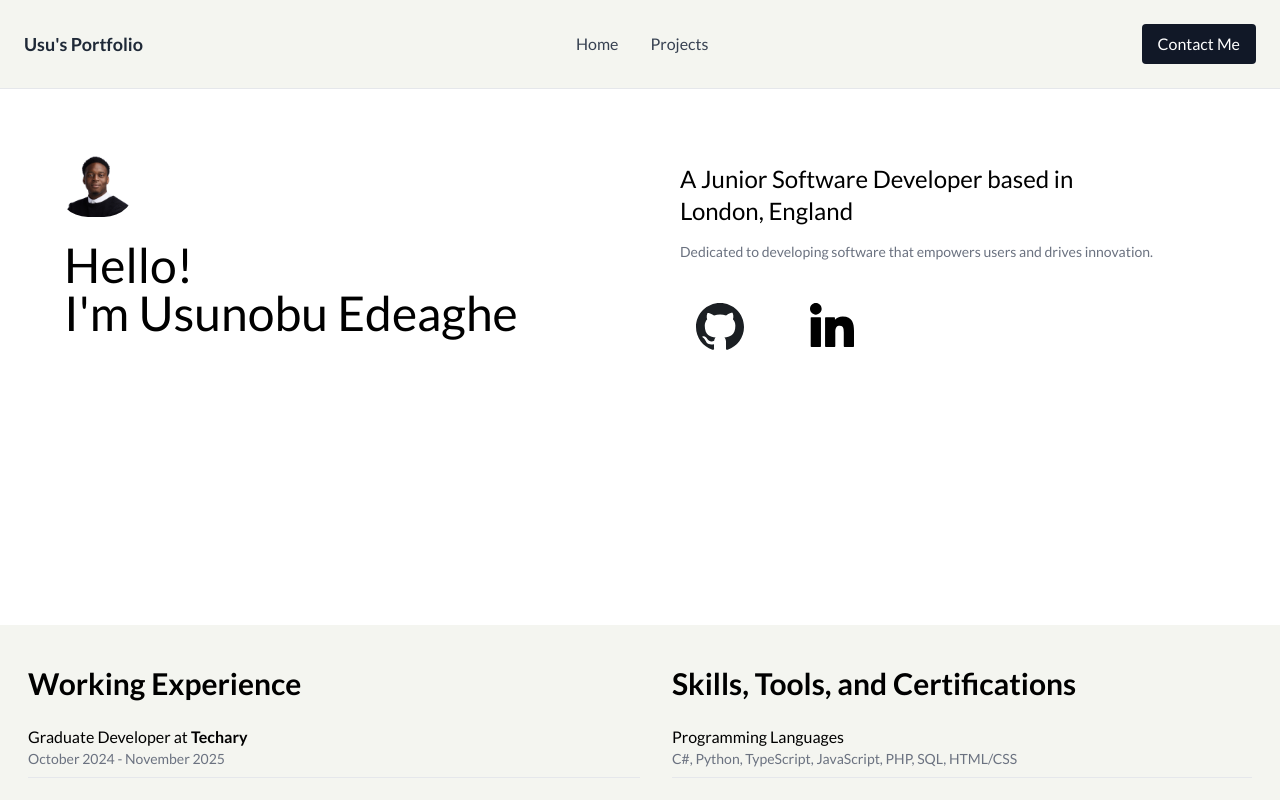
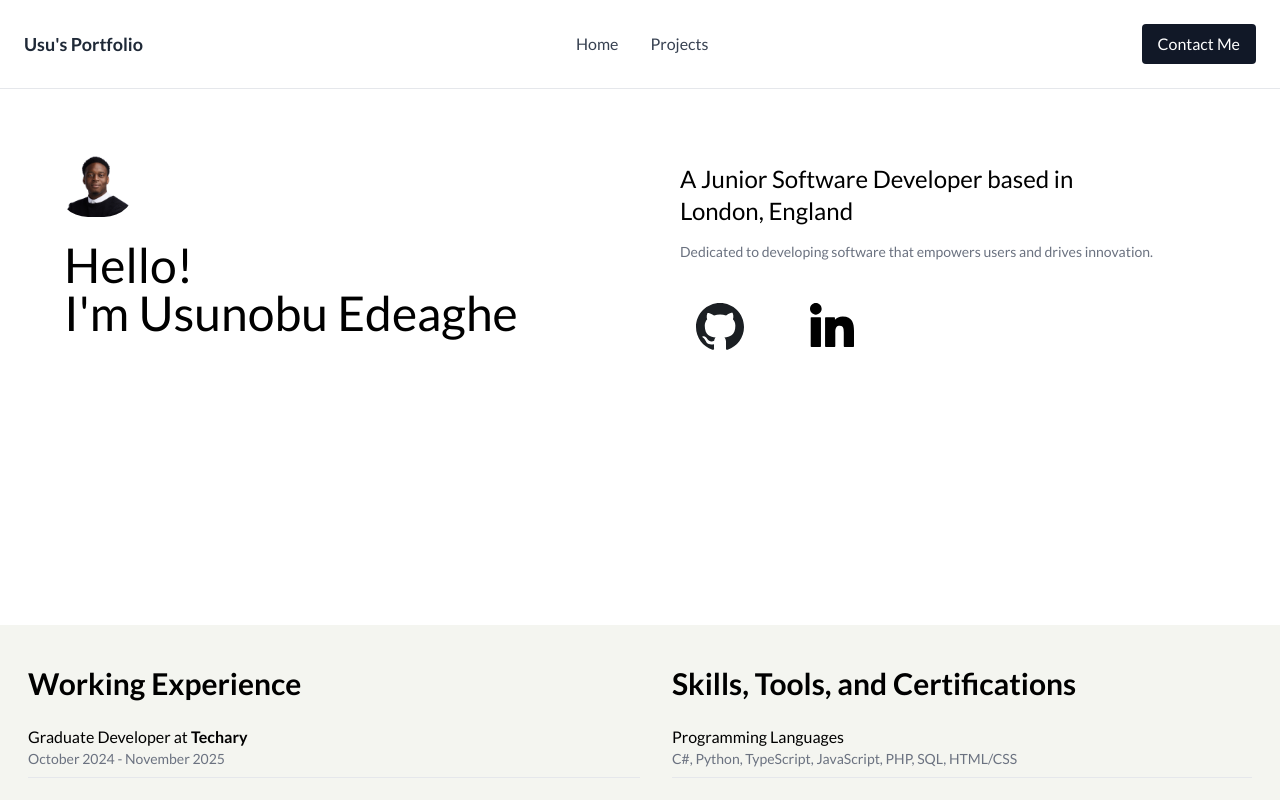
Before and after one commit to usuu03/portfolio-site, a React (Create React App) app: page / in a window 1280 px wide. Shown: the top 800 px of the page. Built offline with nearby package versions, Linux system fonts and the light colour scheme.

Commit message:
Remove background color from Header component for a cleaner design

```diff
--- a/src/components/header.jsx
+++ b/src/components/header.jsx
@@ -10,7 +10,7 @@ export default function Header() {
   };
 
   return (
-    <header className="w-full border-b border-gray-200 bg-[#F4F5F0]">
+    <header className="w-full border-b border-gray-200">
       <div className="relative flex w-full justify-between items-center p-4 md:p-6">
         {/* Left Side: Site Name */}
         <div className="flex items-center">
```
